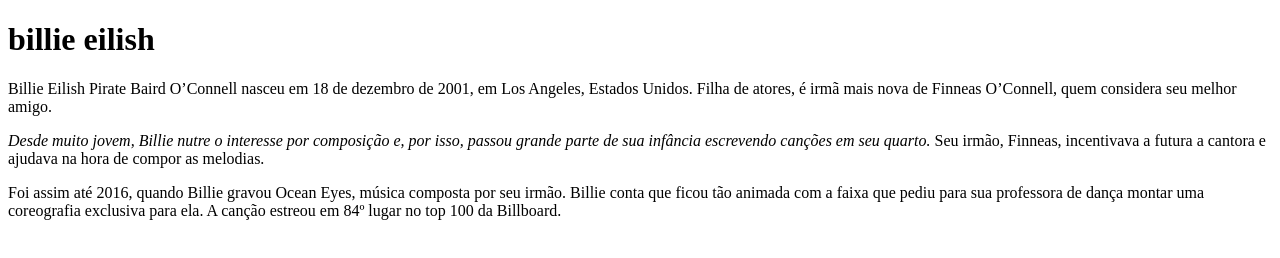
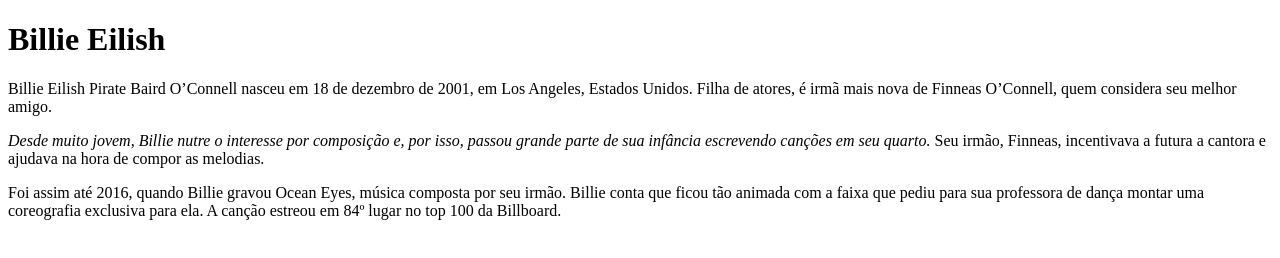
Before and after one commit to secattooo/HTML5eCSS31D, a plain HTML site: page index.html in a window 1280 px wide. Drawn offline with Linux system fonts and the light colour scheme.

Commit message:
terminado

```diff
--- a/index.html
+++ b/index.html
@@ -1,13 +1,19 @@
 <!DOCTYPE html>
-<html>
-    <h1>billie eilish</h1>
+<html lang="pt-br">
+     <head>
+          <meta charset="UTF-8">
+          <title>Billie eilish</title>
+   </head>
+   <body>
+        <h1>Billie Eilish</h1>
 
-    <p>Billie Eilish Pirate Baird O’Connell nasceu em 18 de dezembro de 2001, em Los Angeles, Estados Unidos. Filha de atores, é irmã mais nova de Finneas
-    O’Connell, quem considera seu melhor amigo.</p>
+        <p>Billie Eilish Pirate Baird O’Connell nasceu em 18 de dezembro de 2001, em Los Angeles, Estados Unidos. Filha de atores, é irmã mais nova de Finneas
+        O’Connell, quem considera seu melhor amigo.</p>
 
         <p><em>Desde muito jovem, Billie nutre o interesse por composição e, por isso, passou grande parte de sua infância escrevendo canções em seu quarto.</em>
         Seu irmão, Finneas, incentivava a futura a cantora e ajudava na hora de compor as melodias.<p>
 
         <p> Foi assim até 2016, quando Billie gravou Ocean Eyes, música composta por seu irmão. Billie conta que ficou tão animada com a faixa que pediu para sua professora
         de dança montar uma coreografia exclusiva para ela. A canção estreou em 84º lugar no top 100 da Billboard.</p>
-</html>
+    </body>
+ </html>
```
